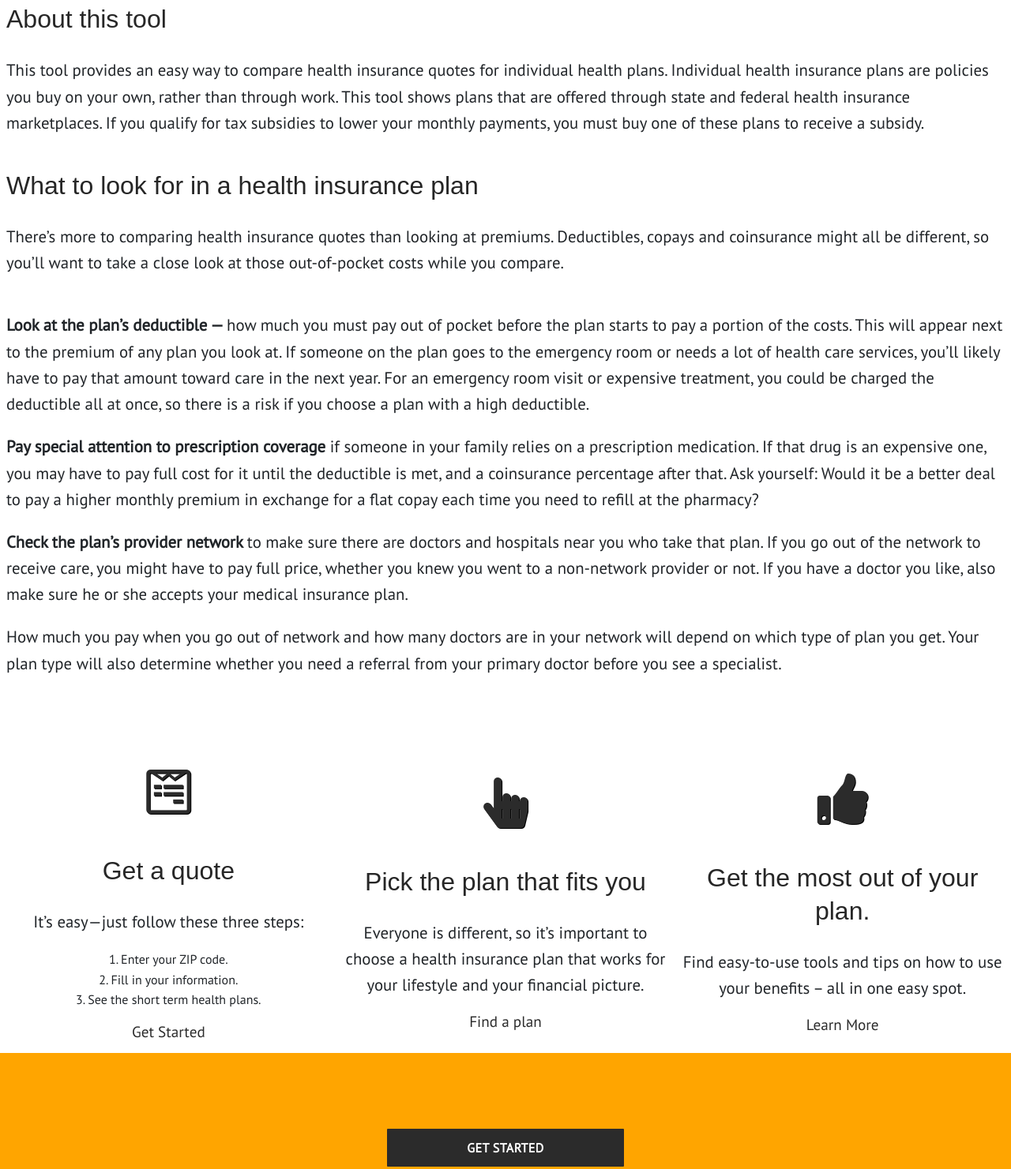
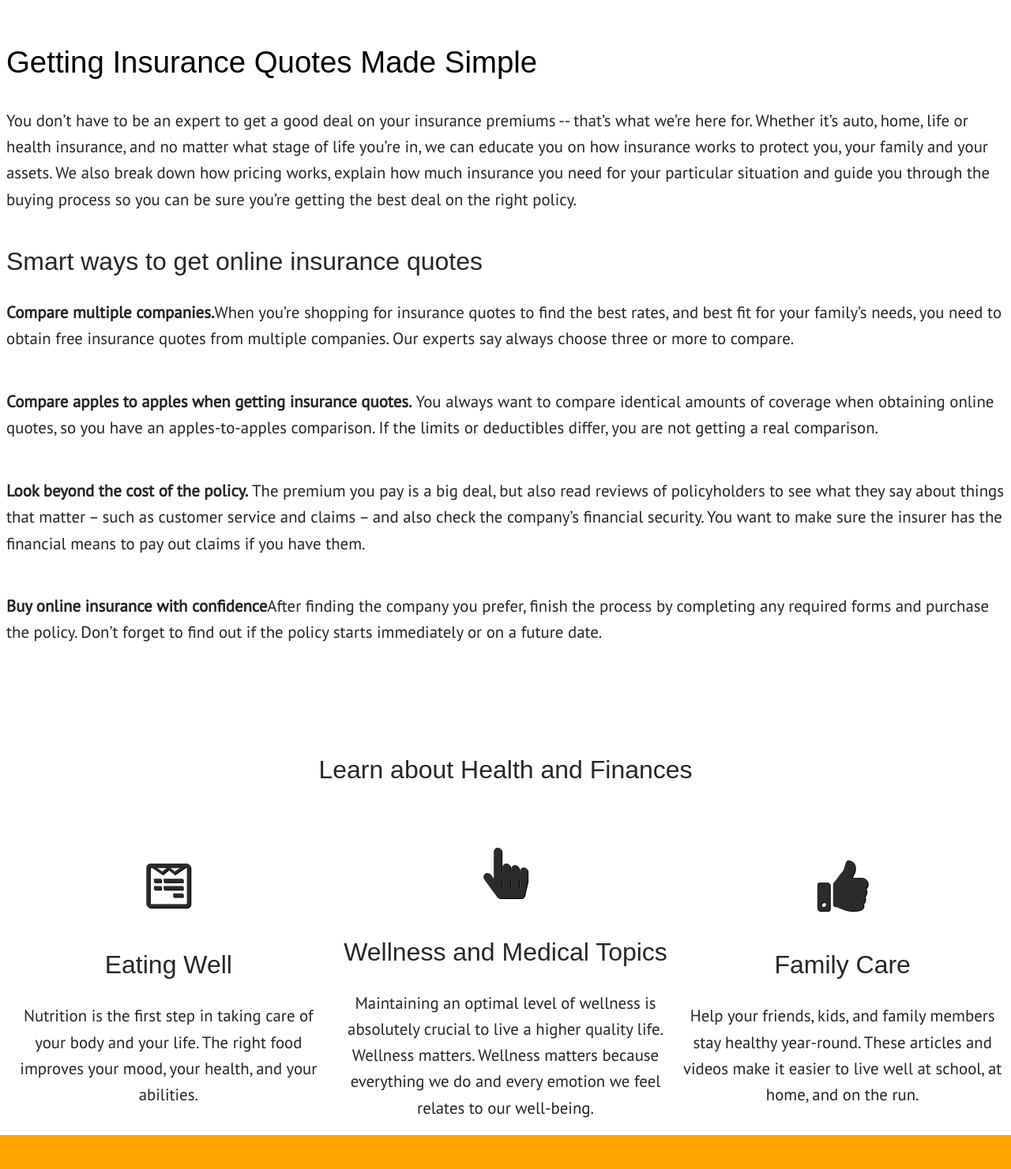
Before and after one commit to devops0002019/yourhealthmarketplace, a plain HTML site: page index.html in a window 1280 px wide. Shown: the part 477-1958 px from the top of the page at 79% size. Drawn offline with Linux system fonts and the light colour scheme; a web font is replaced by a local one.

Commit message:
add a new file

```diff
--- a/index.html
+++ b/index.html
@@ -18,7 +18,7 @@
     <link rel="shortcut icon" href="favicon.ico" type="image/x-icon">
 
 
-    <title>Your Health Marketplace</title>
+    <title>Your Health Marketplace | Home</title>
 
     <!-- Google fonts -->
     <link href="https://fonts.googleapis.com/css?family=PT+Sans|PT+Sans+Caption|PT+Serif" rel="stylesheet">
@@ -44,6 +44,7 @@
         <section class="section padd-64  deep-quaternary">
             <div class="grid set-cols-1">
                 <div class="column header-title">
+                    <h1 class="connect"> class="connect">Root</h1>
                     <h1>Your Health Marketplace</h1>
                     <a class="button text-white" href="https://mystifying-hodgkin-910950.netlify.com/">Get a Quote</a>
                 </div>
@@ -54,38 +55,22 @@
             <div class="grid set-cols-1">
 
                 <div class="column start-vertical-between">
-                    <h3>About this tool</h3>
-                    <p>This tool provides an easy way to compare health insurance quotes for individual health plans.
-                        Individual health insurance plans are policies you buy on your own, rather than through work.
-                        This tool shows plans that are offered through state and federal health insurance marketplaces.
-                        If you qualify for tax subsidies to lower your monthly payments, you must buy one of these plans
-                        to receive a subsidy.</p>
+                    <h2>Getting Insurance Quotes Made Simple</h2>
+                    <p>You don’t have to be an expert to get a good deal on your insurance premiums -- that’s what we’re here for. Whether it’s auto, home, life or health insurance, and no matter what stage of life you’re in, we can educate you on how insurance works to protect you, your family and your assets. We also break down how pricing works, explain how much insurance you need for your particular situation and guide you through the buying process so you can be sure you’re getting the best deal on the right policy.</p>
                 </div>
 
                 <div class="column start-vertical-between">
-                    <h3>What to look for in a health insurance plan</h3>
-                    <p>There’s more to comparing health insurance quotes than looking at premiums. Deductibles, copays
-                        and coinsurance might all be different, so you’ll want to take a close look at those
-                        out-of-pocket costs while you compare.</p>
-                    <br>
-                    <p><b>Look at the plan’s deductible — </b> how much you must pay out of pocket before the plan
-                        starts to pay a portion of the costs. This will appear next to the premium of any plan you look
-                        at. If someone on the plan goes to the emergency room or needs a lot of health care services,
-                        you’ll likely have to pay that amount toward care in the next year. For an emergency room visit
-                        or expensive treatment, you could be charged the deductible all at once, so there is a risk if
-                        you choose a plan with a high deductible.</p>
-                    <p><b>Pay special attention to prescription coverage</b> if someone in your family relies on a
-                        prescription medication. If that drug is an expensive one, you may have to pay full cost for it
-                        until the deductible is met, and a coinsurance percentage after that. Ask yourself: Would it be
-                        a better deal to pay a higher monthly premium in exchange for a flat copay each time you need to
-                        refill at the pharmacy?</p>
-                    <p><b>Check the plan’s provider network </b>to make sure there are doctors and hospitals near you
-                        who take that plan. If you go out of the network to receive care, you might have to pay full
-                        price, whether you knew you went to a non-network provider or not. If you have a doctor you
-                        like, also make sure he or she accepts your medical insurance plan.</p>
-                    <p>How much you pay when you go out of network and how many doctors are in your network will depend
-                        on which type of plan you get. Your plan type will also determine whether you need a referral
-                        from your primary doctor before you see a specialist.</p>
+                    <h3 class="title">Smart ways to get online insurance quotes</h3>
+
+                    <p><b>Compare multiple companies.</b>When you’re shopping for insurance quotes to find the best rates, and best fit for your family’s needs, you need to obtain free insurance quotes from multiple companies. Our experts say always choose three or more to compare.</p> <br>
+
+
+                    <p><b>Compare apples to apples when getting insurance quotes.</b> You always want to compare identical amounts of coverage when obtaining online quotes, so you have an apples-to-apples comparison. If the limits or deductibles differ, you are not getting a real comparison.</p> <br>
+
+                    <p><b>Look beyond the cost of the policy.</b> The premium you pay is a big deal, but also read reviews of policyholders to see what they say about things that matter – such as customer service and claims – and also check the company’s financial security. You want to make sure the insurer has the financial means to pay out claims if you have them.</p><br>
+
+                    <p><b>Buy online insurance with confidence</b>After finding the company you prefer, finish the process by completing any required forms and purchase the policy. Don’t forget to find out if the policy starts immediately or on a future date.</p><br>
+
                 </div>
 
             </div>
@@ -95,31 +80,27 @@
         <section class="section padd-8">
             <div class="grid set-cols-3">
 
+                <div class="column fullrow">
+                    <h3 class="title"> Learn about Health and Finances</h3>
+                </div>
+
                 <div class="column center-vertical-between min-height-200">
+
                     <i class="fab fa-wpforms 4em text-shadow"></i>
-                    <h3>Get a quote</h3>
-                    <p>It’s easy—just follow these three steps:</p>
-                    <ul class="list-format">
-                        <li>1. Enter your ZIP code.</li>
-                        <li>2. Fill in your information.</li>
-                        <li>3. See the short term health plans.</li>
-                    </ul>
-                    <a class="link" href="https://mystifying-hodgkin-910950.netlify.com/">Get Started</a>
+                    <h3>Eating Well</h3>
+                    <p>Nutrition is the first step in taking care of your body and your life. The right food improves your mood, your health, and your abilities.</p>
                 </div>
 
                 <div class="column center-vertical-between min-height-200">
                     <i class="fas fa-hand-pointer 4em text-shadow"></i>
-                    <h3>Pick the plan that fits you</h3>
-                    <p>Everyone is different, so it’s important to choose a health insurance plan that works for your
-                        lifestyle and your financial picture.</p>
-                    <a class="link" href="https://mystifying-hodgkin-910950.netlify.com/">Find a plan</a>
+                    <h3>Wellness and Medical Topics</h3>
+                    <p>Maintaining an optimal level of wellness is absolutely crucial to live a higher quality life. Wellness matters. Wellness matters because everything we do and every emotion we feel relates to our well-being. </p>
                 </div>
 
                 <div class="column center-vertical-between min-height-200">
                     <i class="fas fa-thumbs-up 4em text-shadow"></i>
-                    <h3>Get the most out of your plan.</h3>
-                    <p>Find easy-to-use tools and tips on how to use your benefits – all in one easy spot. </p>
-                    <a class="link" href="https://mystifying-hodgkin-910950.netlify.com/">Learn More</a>
+                    <h3>Family Care</h3>
+                    <p>Help your friends, kids, and family members stay healthy year-round. These articles and videos make it easier to live well at school, at home, and on the run. </p>
                 </div>
 
             </div>
```
Also changed, not shown: 404.html (+1 -1 lines), privacy.html (+1 -1 lines), terms.html (+2 -3 lines), css/ui3-1.0.min.css.
